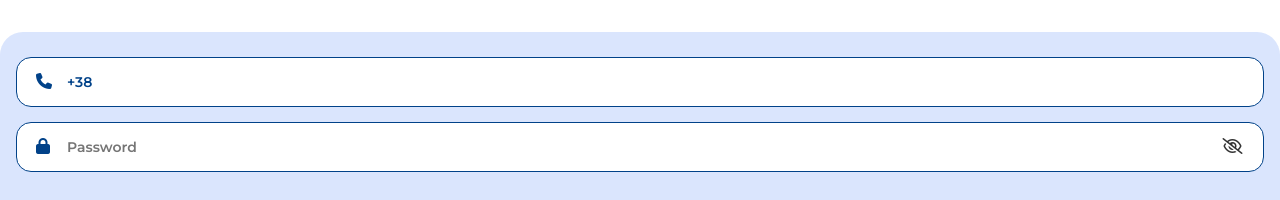
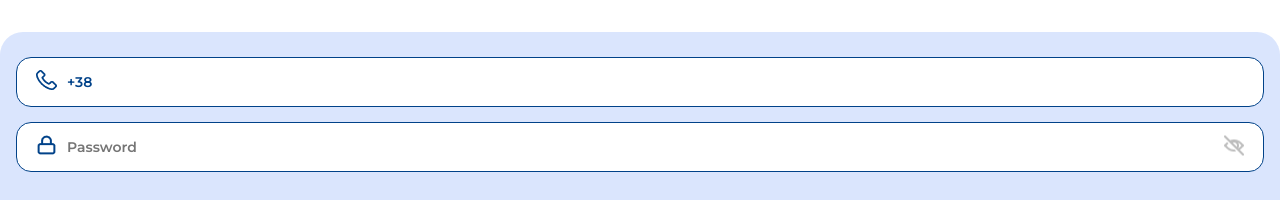
Before and after one commit to zona003/klion_front, an Angular app: page /login in a window 1280 px wide. Shown: the part 288-488 px from the top of the page. Built offline with nearby package versions, Linux system fonts and the light colour scheme.

Commit message:
Change icon login page

```diff
--- a/src/app/login/login.component.css
+++ b/src/app/login/login.component.css
@@ -57,26 +57,6 @@ form .con {
 }
 
 
-
-/* Show/hide password Font Icon */
-#eye {
-    background: #fff;
-    color: #333;
-
-    margin: 5.9px 0 0 0;
-    margin-left: -45px;
-    padding: 10px 9px 0px 0px;
-    border-radius: 5px;
-
-    float: right;
-    position: relative;
-    right: 1%;
-    top: -.2%;
-    z-index: 5;
-
-    cursor: pointer;
-}
-
 /* inputs form  */
 form .input_box {
     height: 50px;
@@ -110,7 +90,18 @@ form .input_box {
     border: 1px solid #E04349;
 }
 
-button {
+button.eye{
+    background: #fff;
+    border: none;
+
+    position: absolute;
+    bottom: 50%;
+    right: 20px;
+    transform: translateY(50%);
+}
+
+
+button.log-in {
     display: inline-block;
     color: #ffff;
 
--- a/src/app/login/login.component.html
+++ b/src/app/login/login.component.html
@@ -7,20 +7,27 @@
             <div class="con">
                 <div class="input_box">
                     <span class="input-item">
-                        <i class="fa fa-phone"></i>
+                        <img src="../../assets/icons/phone/phone dark blue.png" alt="phone">
+                        <!-- <i class="fa fa-phone"></i> -->
                     </span>
                     <input class="form-input" formControlName="phone" id="txt-input" type="text" placeholder="+38">
                 </div>
 
                 <div class="input_box">
                     <span class="input-item">
-                        <i class="fa fa-lock"></i>
+                        <img src="../../assets/icons/lock/lock dark blue.png" alt="lock">
+                        <!-- <i class="fa fa-lock"></i> -->
                     </span>
                     <input class="form-input" [type]="passwordHide ? 'password' : 'text'" formControlName="password" placeholder="Password" id="pwd" name="password">
 
                     <!--      Show/hide password  -->
                     <span>
-                        <i [class]="passwordHide ? 'fa fa-eye-slash' : 'fa fa-eye' " aria-hidden="true" type="button" id="eye" (click)="eyebutton()"></i>
+                        <button class="eye"  (click)="eyebutton()">
+                            <img [src]="passwordHide ? '../../assets/icons/eye/Icon hide password.png' : '../../assets/icons/eye/Icon show password.png' " alt="eye">
+                    </button>
+                        <!-- <img src="../../assets/icons/eye/Icon hide password.png" alt="lock"> -->
+
+                        <!-- <i [class]="passwordHide ? 'fa fa-eye-slash' : 'fa fa-eye' " aria-hidden="true" type="button" id="eye" (click)="eyebutton()"></i> -->
                     </span>
                 </div>
                 <button class="log-in"> УВІЙТИ </button>
```
